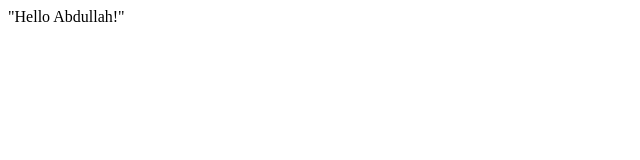
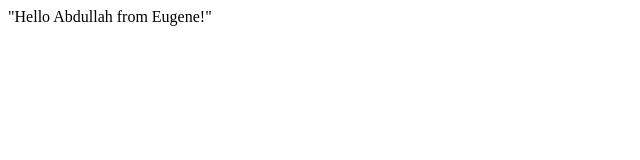
Before and after one commit to Evgen097/FCC-Test-microverse, a plain HTML site: page index.html in a window 1280 px wide. Shown: the whole page, without its empty margins (0-640 px from the left). Drawn offline with Linux system fonts and the light colour scheme.

Commit message:
second commit 2

```diff
--- a/index.html
+++ b/index.html
@@ -8,7 +8,7 @@
 
   <body>
     <script src="https://cdn.freecodecamp.org/testable-projects-fcc/v1/bundle.js"></script>
-    "Hello Abdullah!"
+    "Hello Abdullah from Eugene!"
     <!--
 
     Hello Camper!
```
